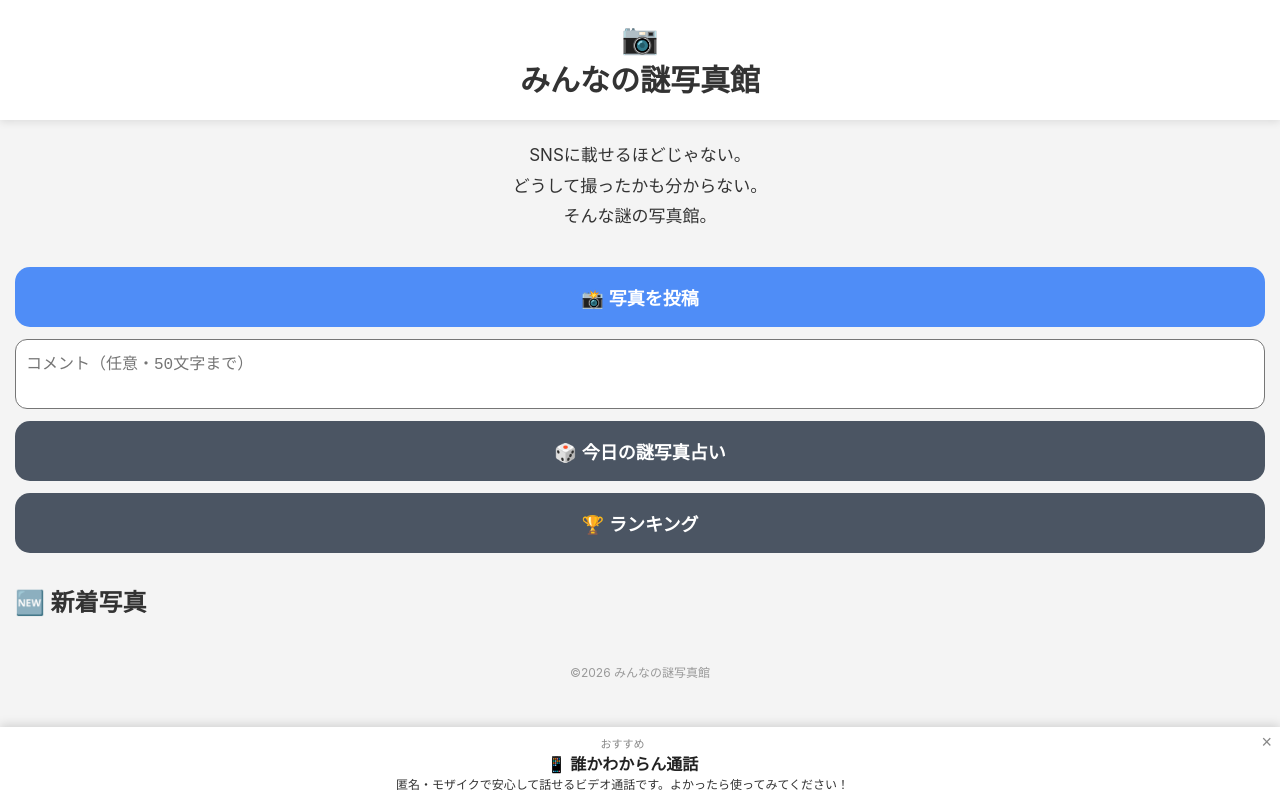
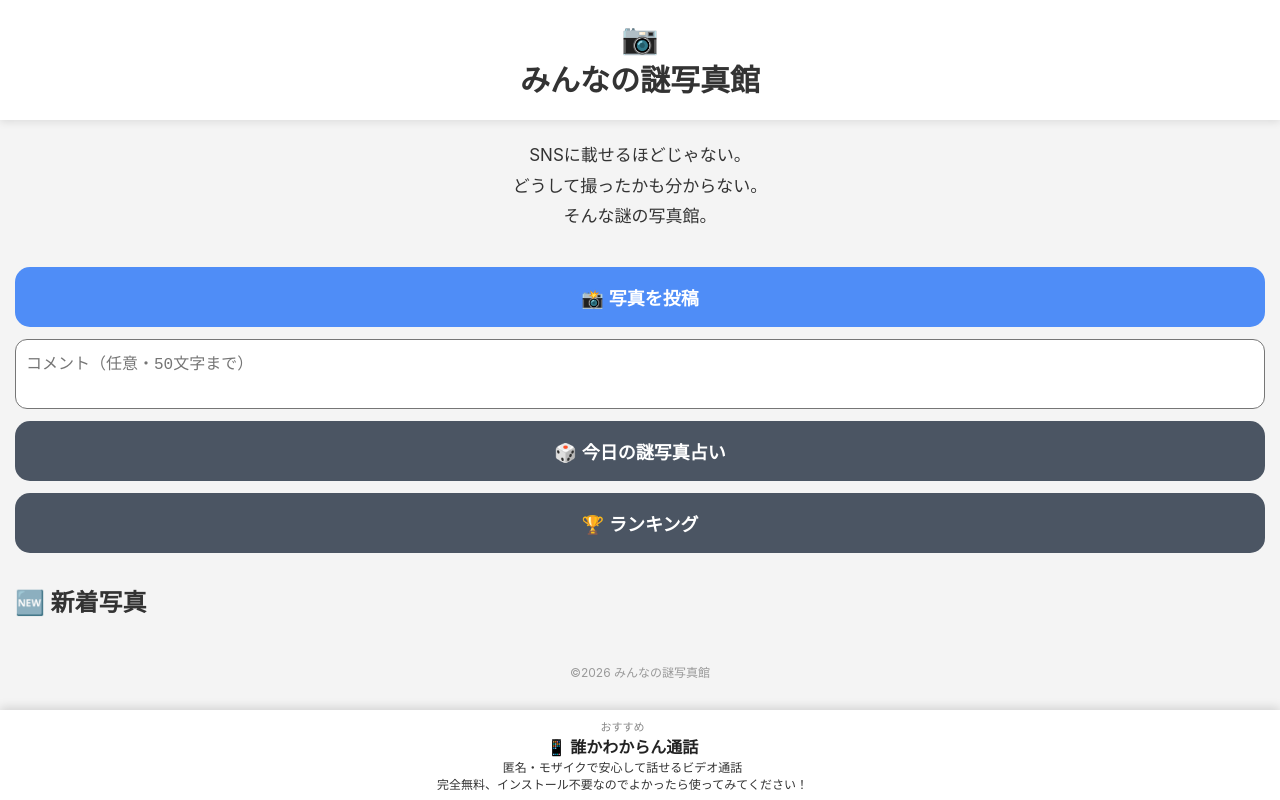
Before and after one commit to quietroom-dev/minna-no-nazo-photo, a plain HTML site: page index.html in a window 1280 px wide. Drawn offline with Linux system fonts and the light colour scheme; no server answers.

Commit message:
Revise video call feature description
Updated the description for video call feature to emphasize it is free and requires no installation.

```diff
--- a/index.html
+++ b/index.html
@@ -217,7 +217,8 @@ background:#444;
   </a>
 
   <div style="font-size:12px;">
-    匿名・モザイクで安心して話せるビデオ通話です。よかったら使ってみてください！
+    匿名・モザイクで安心して話せるビデオ通話<br>
+    完全無料、インストール不要なのでよかったら使ってみてください！
   </div>
 
   <button
@@ -232,7 +233,6 @@ background:#444;
       color:#888;
     "
   >
-    ×
   </button>
 
 </div>
```
